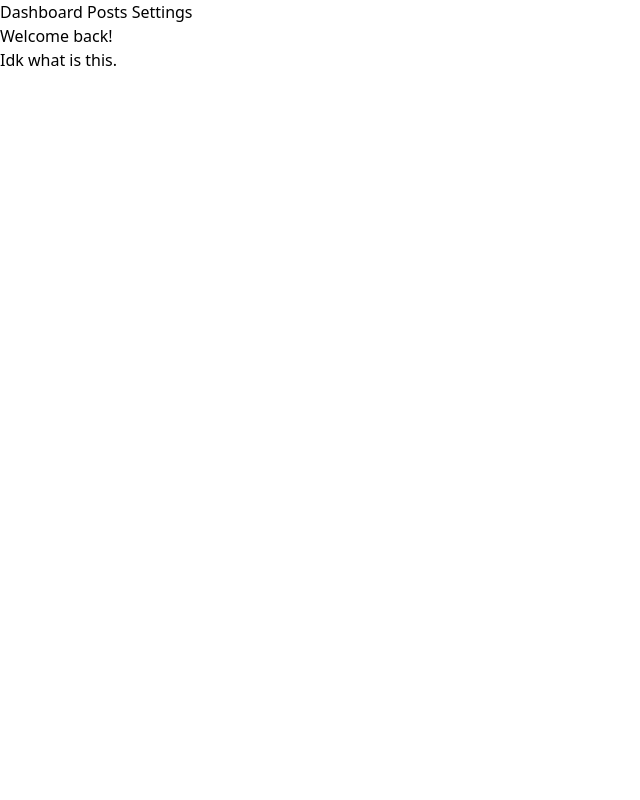
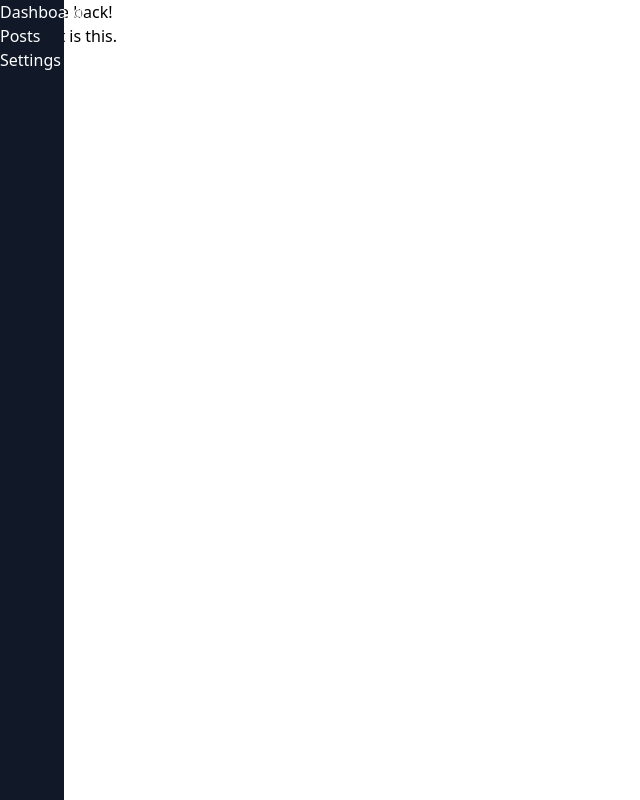
Before and after one commit to 4RandomProgrammer/SPA-NODEJS, a website with bundled scripts: page frontend/index.html in a window 1280 px wide. Shown: the whole page, without its empty margins (0-640 px from the left). Built offline with nearby package versions, Linux system fonts and the light colour scheme.

Commit message:
tailwind not working

```diff
--- a/frontend/index.html
+++ b/frontend/index.html
@@ -5,11 +5,13 @@
     <meta http-equiv="X-UA-Compatible" content="IE=edge">
     <meta name="viewport" content="width=device-width, initial-scale=1.0">
     <title>Document</title>
+    <!-- <script src="https://cdn.tailwindcss.com"></script> -->
     <link rel="stylesheet" href="styles.css">
+    <link href="/dist/output.css" rel="stylesheet">
 </head>
 <body>
     <div class="flex">
-        <div class="fixed top-0 left-0 h-screen w-16">
+        <div class="fixed top-0 left-0 h-screen w-16 m-0 flex flex-col bg-gray-900 text-white">
             <nav class="nav">
                 <a href="/" class="nav__link" data-link="">Dashboard</a>
                 <a href="/posts" class="nav__link" data-link="">Posts</a>
--- a/frontend/styles.css
+++ b/frontend/styles.css
@@ -1,3 +1,9 @@
 @tailwind base;
 @tailwind components;
 @tailwind utilities;
+
+@layer components {
+    .sidebar-icon {
+        @apply relative flex items-center justify-center h-12 w-12 mt-2 mb-2 mx-auto bg-gray-800 text-green-500 hover:bg-green-600 hover:text-white;
+    }
+}
--- a/package.json
+++ b/package.json
@@ -21,6 +21,8 @@
     "express": "^4.18.1"
   },
   "devDependencies": {
+    "autoprefixer": "^10.4.14",
+    "postcss": "^8.4.23",
     "tailwindcss": "^3.3.2"
   }
 }
--- a/tailwind.config.js
+++ b/tailwind.config.js
@@ -1,6 +1,6 @@
 /** @type {import('tailwindcss').Config} */
 module.exports = {
-  content: ["./src/**/*.{html,js}"],
+  content: ["./frontend/**/*.{html,js}"],
   theme: {
     extend: {},
   },
```
Also changed, not shown: dist/output.css (added), 1 other file.
